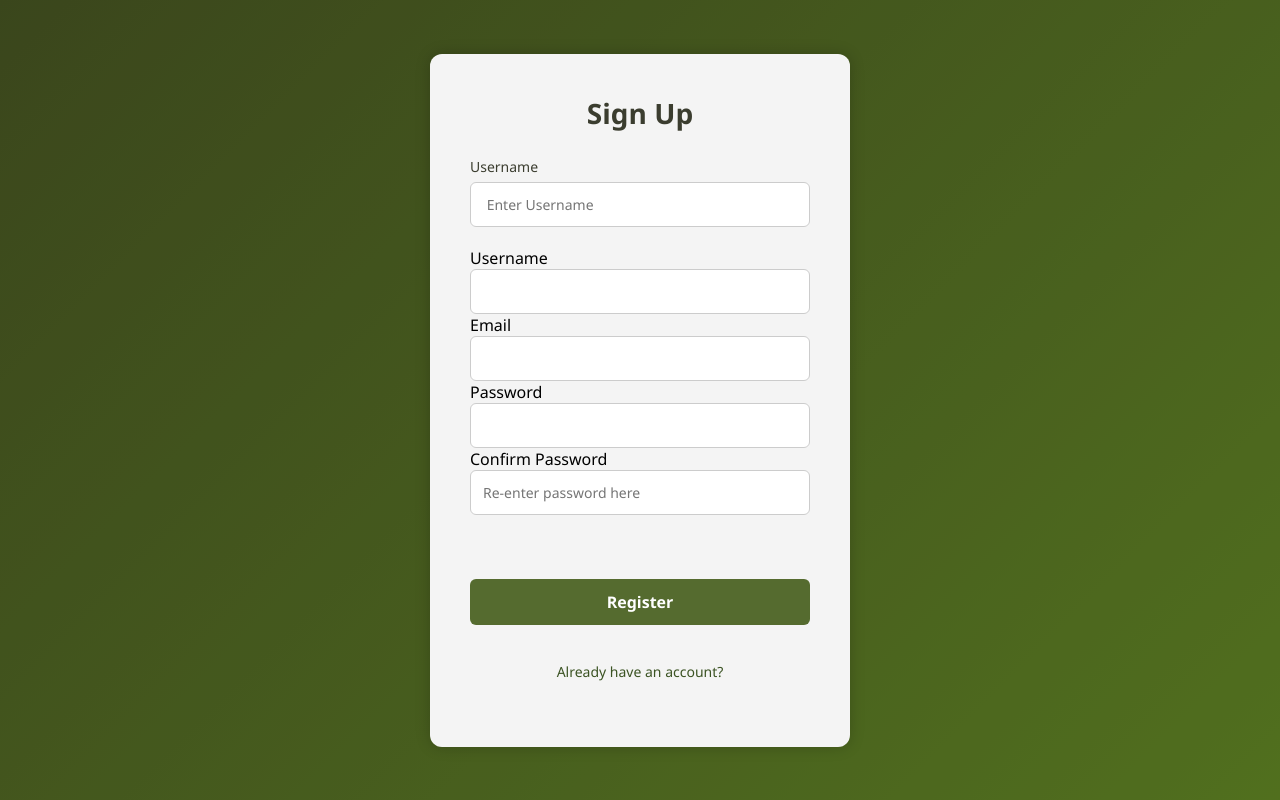
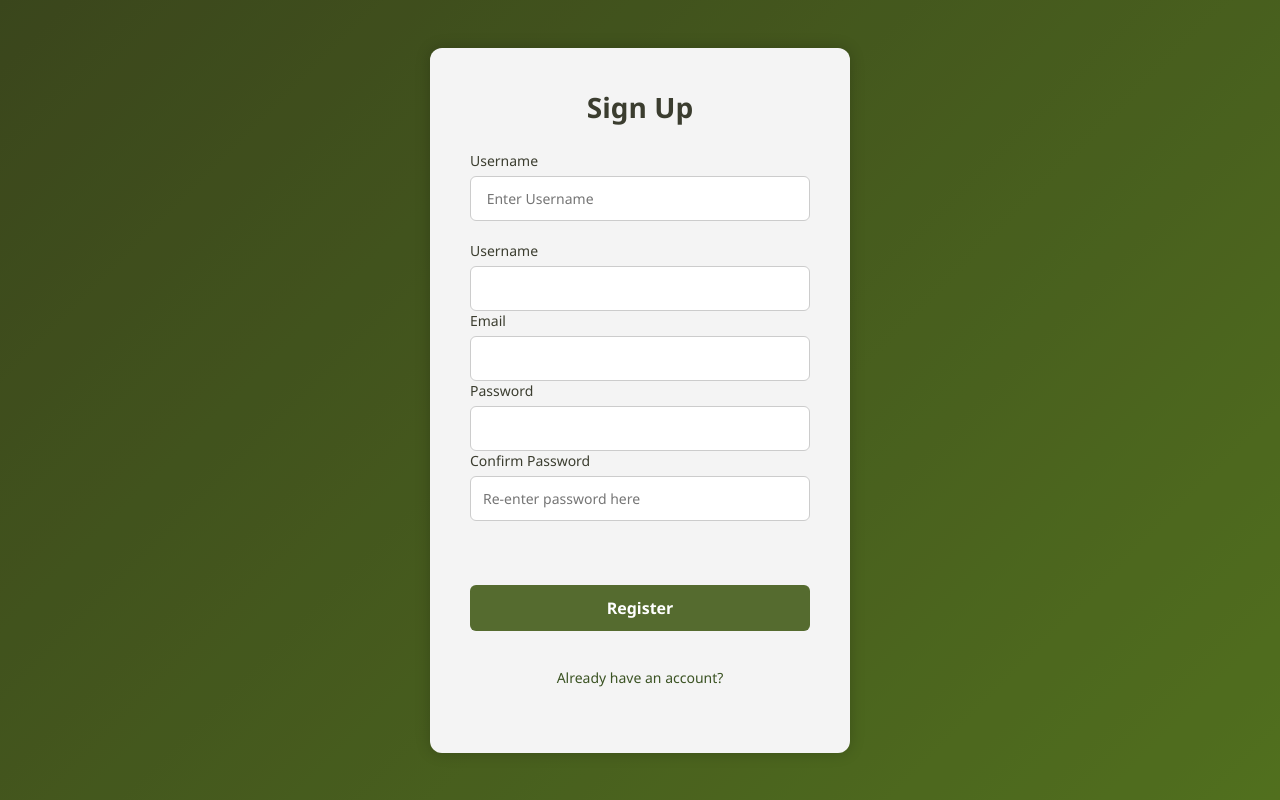
Before and after one commit to afaith-a/abaslon-finals, a PHP site: page / in a window 1280 px wide. Run offline with PHP 8.4, Linux system fonts and the light colour scheme.

Commit message:
Update index.php

```diff
--- a/index.php
+++ b/index.php
@@ -95,16 +95,16 @@ if ($_SERVER['REQUEST_METHOD'] == 'POST') {
                     <input type="text" placeholder=" Enter Username" name="username" required>
                 </div>
                 <div class="input-box">
-                        <label for="username">Username</label>
+                        <span class="details">Username</span>
             <input type="text" name="username" required>
 
-            <label for="email">Email</label>
+            <span class="details">Email</span>
             <input type="email" name="email" required>
 
-            <label for="password">Password</label>
+            <span class="details">Password</span>
             <input type="password" name="password" minlength="6" required>
 
-            <label for="Cpass" class="label">Confirm Password</label>
+            <span class="details">Confirm Password</span>
             <input type="password" id="Cpass" name="Cpass" class="textbox" placeholder="Re-enter password here" required>
             <span style="color:red;"><?php echo $Cpass_err; ?></span><br><br>
             </div>
```
